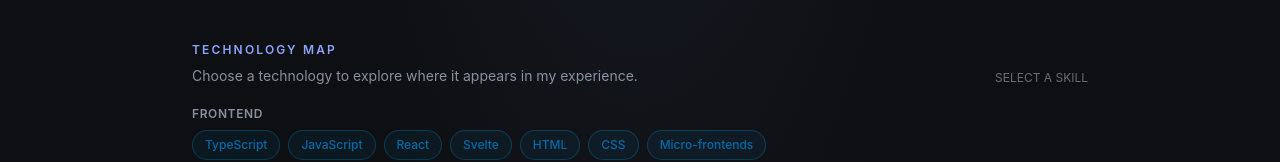
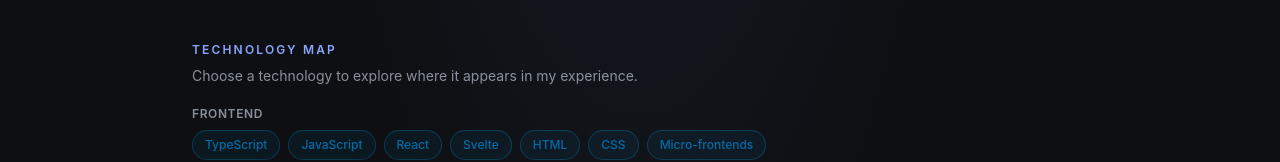
Before and after one commit to HUFGhani/hufghani.dev, a SvelteKit app: page /experience in a window 1280 px wide. Shown: the part 504-666 px from the top of the page. Built offline with nearby package versions, Linux system fonts and the light colour scheme.

Commit message:
Remove technology map prompt label

```diff
--- a/src/routes/experience/+page.svelte
+++ b/src/routes/experience/+page.svelte
@@ -51,8 +51,6 @@
 			</div>
 			{#if selectedSkill}
 				<button class="btn btn-ghost btn-xs self-start sm:self-auto" onclick={() => (selectedSkill = null)}>Clear filter <span aria-hidden="true">×</span></button>
-			{:else}
-				<span class="text-xs text-base-content/40">SELECT A SKILL</span>
 			{/if}
 		</div>
 		<div class="space-y-5">
```
